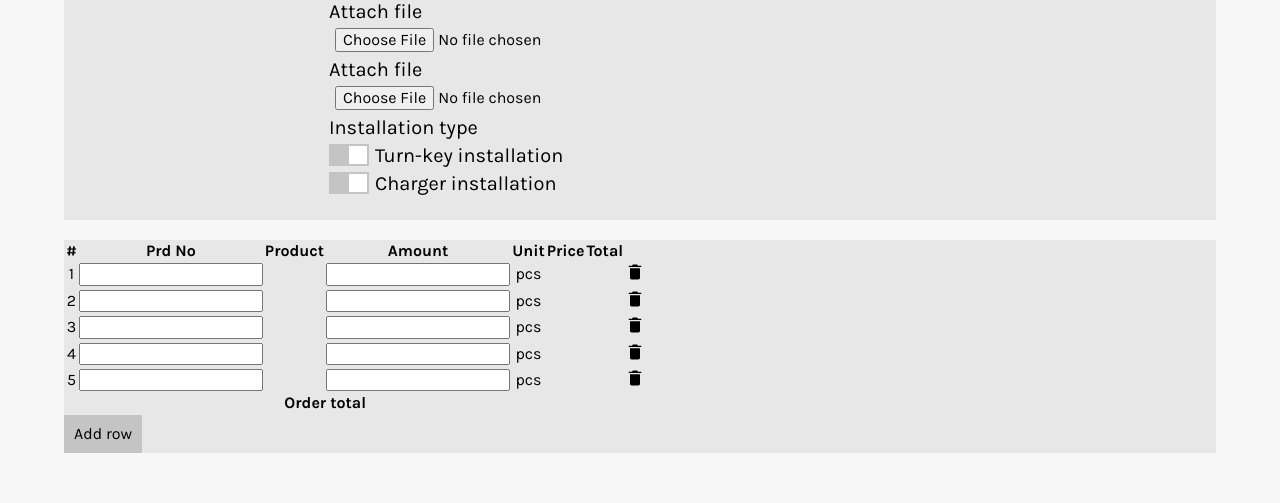
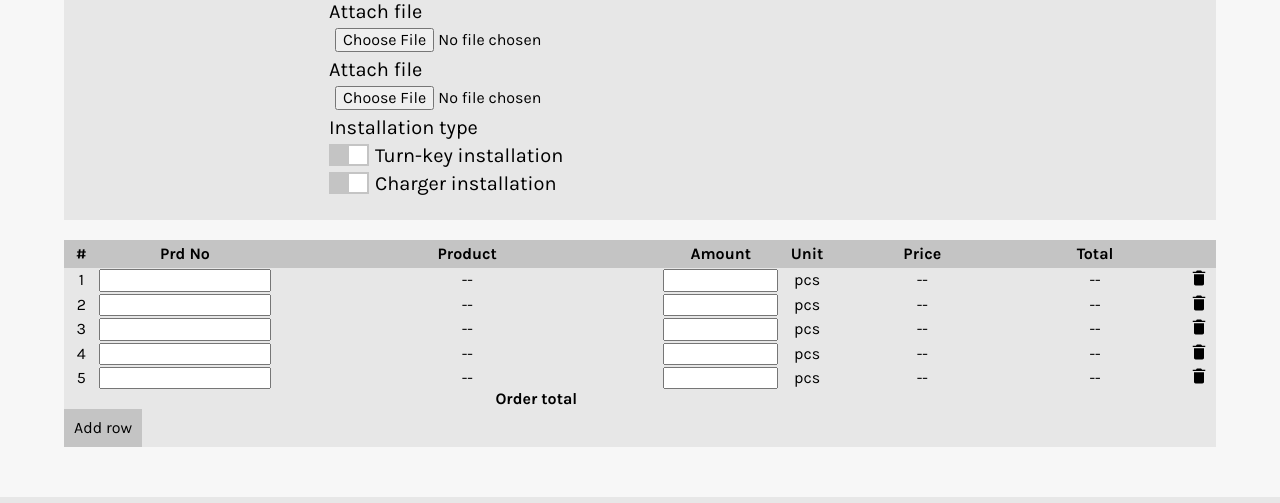
Before and after one commit to Zigelzi/SiteSurveyApp, a Flask app: page /survey/create_workorder in a window 1280 px wide. Shown: the part 1210-1713 px from the top of the page. Run offline with Flask 2, Linux system fonts and the light colour scheme; a user stored in the database is signed in; some libraries are stand-ins or nearby versions.

Commit message:
Styled the workorder table and fixed the add row function to include classes for input field

```diff
--- a/sitesurvey/static/css/style.css
+++ b/sitesurvey/static/css/style.css
@@ -72,6 +72,22 @@ input[type=submit] {
 button:hover,
 input[type=submit]:hover {
   background-color: #d1d1d1;
+}
+
+table {
+  /* Table layout fixed so table behaves more predictable and being able to size the
+  columns based on the th width */
+  table-layout: fixed;
+  width: 100%;
+  border-collapse: collapse;
+}
+table thead tr {
+  background: #c4c4c4;
+  margin-bottom: 15px;
+}
+table thead tr th {
+  padding-top: 5px;
+  padding-bottom: 5px;
 }
 
 /*! normalize.css v8.0.1 | MIT License | github.com/necolas/normalize.css */
@@ -744,4 +760,34 @@ header {
   color: #d1b5b5;
 }
 
+.productField,
+.amountField {
+  width: 100%;
+}
+
+#productTable thead {
+  /* Size the columns */
+}
+#productTable thead th:nth-child(1) {
+  width: 3%;
+}
+#productTable thead th:nth-child(2) {
+  width: 15%;
+}
+#productTable thead th:nth-child(4) {
+  width: 10%;
+}
+#productTable thead th:nth-child(5) {
+  width: 5%;
+}
+#productTable thead th:nth-child(6) {
+  width: 15%;
+}
+#productTable thead th:nth-child(7) {
+  width: 15%;
+}
+#productTable thead th:nth-child(8) {
+  width: 3%;
+}
+
 /*# sourceMappingURL=style.css.map */
--- a/sitesurvey/static/js/workorder.js
+++ b/sitesurvey/static/js/workorder.js
@@ -61,8 +61,8 @@ document.addEventListener('DOMContentLoaded', () => {
                 break;
             } else {
                 // If the inputted productNo is not in the list zero the values
-                tableRow.children[2].textContent = "-";
-                tableRow.children[5].textContent = "-";
+                tableRow.children[2].textContent = "--";
+                tableRow.children[5].textContent = "--";
             }
         }
     }
@@ -156,6 +156,8 @@ document.addEventListener('DOMContentLoaded', () => {
                 const productList = document.getElementById('productList').id;
                 textInput.type = "text";
                 textInput.setAttribute('list', productList);
+                textInput.className = 'productField';
+                textInput.class
                 newCell.appendChild(textInput);
                 newCell.addEventListener('input', onDatalistInput);
                 newCell.addEventListener('input', rowTotal);
@@ -163,6 +165,7 @@ document.addEventListener('DOMContentLoaded', () => {
             if (i === 3) {
                 const numberInput = document.createElement('input')
                 numberInput.type = "number";
+                numberInput.className = 'amountField';
                 newCell.appendChild(numberInput);
                 newCell.addEventListener('input', rowTotal);
             }
--- a/sitesurvey/static/scss/base/_base.scss
+++ b/sitesurvey/static/scss/base/_base.scss
@@ -77,3 +77,21 @@ input[type=submit] {
         background-color: $darkgrey-hover;
     }
 }
+
+table {
+    /* Table layout fixed so table behaves more predictable and being able to size the
+    columns based on the th width */
+    table-layout: fixed;
+    width: 100%;
+    border-collapse: collapse;
+    thead {
+        tr {
+            background: $darkgrey;
+            margin-bottom: 15px;
+            th {
+                padding-top: 5px;
+                padding-bottom: 5px;
+            }
+        }
+    }
+}
--- /dev/null
+++ b/sitesurvey/static/scss/components/_tables.scss
@@ -0,0 +1,34 @@
+.productField,
+.amountField {
+    width: 100%;
+}
+
+#productTable {
+    thead {
+        /* Size the columns */
+        th:nth-child(1) {
+            width: 3%;
+        }
+        th:nth-child(2) {
+            width: 15%;
+        }
+        th:nth-child(3) {
+
+        }
+        th:nth-child(4) {
+            width: 10%;
+        }
+        th:nth-child(5) {
+            width: 5%;
+        }
+        th:nth-child(6) {
+            width: 15%;
+        }
+        th:nth-child(7) {
+            width: 15%;
+        }
+        th:nth-child(8) {
+            width: 3%;
+        }
+    }
+}
--- a/sitesurvey/static/scss/style.scss
+++ b/sitesurvey/static/scss/style.scss
@@ -21,4 +21,5 @@
         'components/icons',
         'components/buttons',
         'components/surveys',
-        'components/notes';
+        'components/notes',
+        'components/tables';;
--- a/sitesurvey/templates/survey/create_workorder.html
+++ b/sitesurvey/templates/survey/create_workorder.html
@@ -81,57 +81,58 @@
                     <th>Unit</th>
                     <th>Price</th>
                     <th>Total</th>
+                    <th></th>
                 </tr>
             </thead>
             <tbody id="productBody">
                 <tr>
                     <td>1</td>
                     <td><input type="text" class="productField" list="productList"></td>
-                    <td></td>
+                    <td>--</td>
                     <td><input type="number" class="amountField"></td>
                     <td>pcs</td>
-                    <td></td>
-                    <td class="totalColumn"></td>
+                    <td>--</td>
+                    <td class="totalColumn">--</td>
                     <td class="deleteRow"><img class="icon-small" src="{{ url_for('static', filename='img/icon_trash.svg') }}" alt="Trash bin icon"></td>
                 </tr>
                 <tr>
                     <td>2</td>
                     <td><input type="text" class="productField" list="productList"></td>
-                    <td></td>
+                    <td>--</td>
                     <td><input type="number" class="amountField"></td>
                     <td>pcs</td>
-                    <td></td>
-                    <td class="totalColumn"></td>
+                    <td>--</td>
+                    <td class="totalColumn">--</td>
                     <td class="deleteRow"><img class="icon-small" src="{{ url_for('static', filename='img/icon_trash.svg') }}" alt="Trash bin icon"></td>
                 </tr>
                 <tr>
                     <td>3</td>
                     <td><input type="text" class="productField" list="productList"></td>
-                    <td></td>
+                    <td>--</td>
                     <td><input type="number" class="amountField"></td>
                     <td>pcs</td>
-                    <td></td>
-                    <td class="totalColumn"></td>
+                    <td>--</td>
+                    <td class="totalColumn">--</td>
                     <td class="deleteRow"><img class="icon-small" src="{{ url_for('static', filename='img/icon_trash.svg') }}" alt="Trash bin icon"></td>
                 </tr>
                 <tr>
                     <td>4</td>
                     <td><input type="text" class="productField" list="productList"></td>
-                    <td></td>
+                    <td>--</td>
                     <td><input type="number" class="amountField"></td>
                     <td>pcs</td>
-                    <td></td>
-                    <td class="totalColumn"></td>
+                    <td>--</td>
+                    <td class="totalColumn">--</td>
                     <td class="deleteRow"><img class="icon-small" src="{{ url_for('static', filename='img/icon_trash.svg') }}" alt="Trash bin icon"></td>
                 </tr>
                 <tr>
                     <td>5</td>
                     <td><input type="text" class="productField" list="productList"></td>
-                    <td></td>
+                    <td>--</td>
                     <td><input type="number" class="amountField"></td>
                     <td>pcs</td>
-                    <td></td>
-                    <td class="totalColumn"></td>
+                    <td>--</td>
+                    <td class="totalColumn">--</td>
                     <td class="deleteRow"><img class="icon-small" src="{{ url_for('static', filename='img/icon_trash.svg') }}" alt="Trash bin icon"></td>
                 </tr>
             </tbody>
```
Also changed, not shown: 1 other file.
